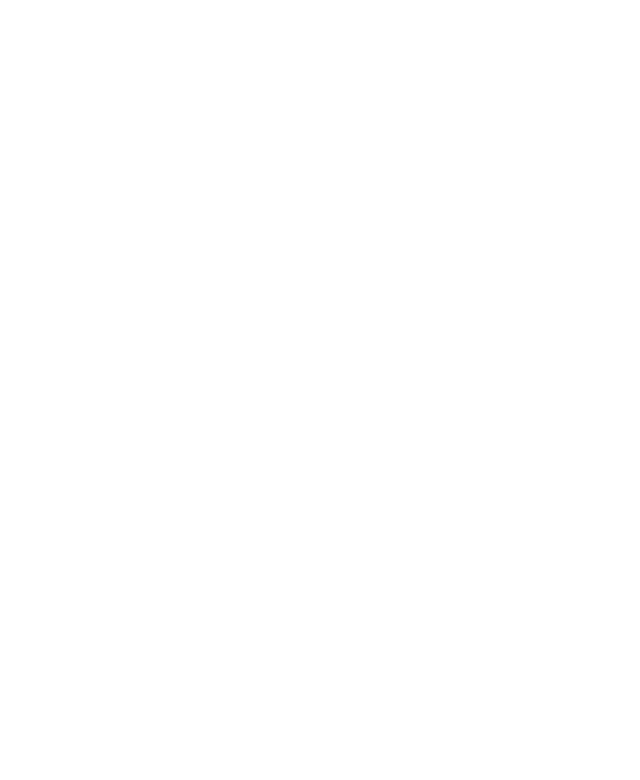
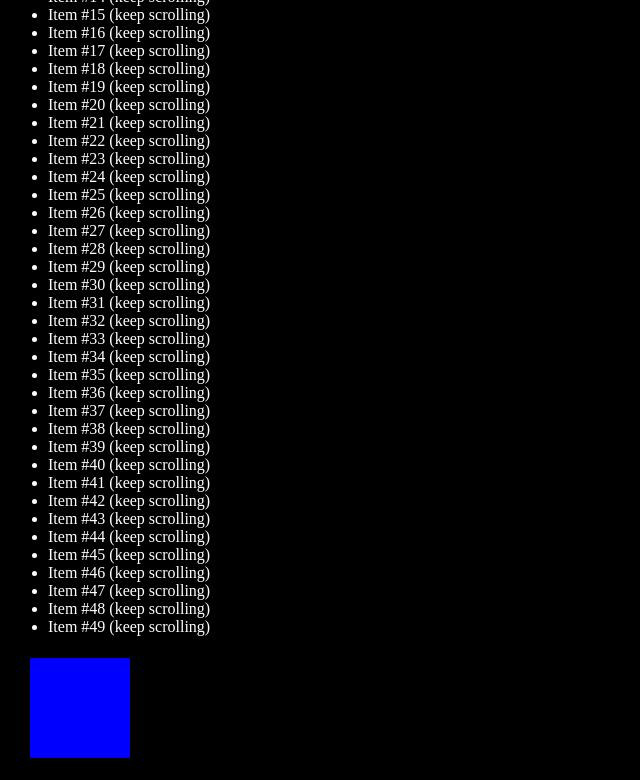
Before and after one commit to Carefree-happy/s-react, a React (Create React App) app: page / in a window 1280 px wide. Shown: the part 280-1060 px from the top of the page, without its empty margins (0-640 px from the left). Before the commit the page ends 800 px from the top, so only its background shows below. Built offline with nearby package versions, Linux system fonts and the light colour scheme.

Commit message:
useEffect: useIntersectionObserver Hook

```diff
--- a/src/HookTest/UseExampleTest.js
+++ b/src/HookTest/UseExampleTest.js
@@ -1,34 +1,59 @@
-import { useEffect, useState } from "react";
+import { useEffect, useRef, useState } from "react";
 
 export function UseExampleTest() {
-    const [position, setPosition] = useState({ x: 0, y: 0 });
+    const [show, setShow] = useState(false);
+    return (
+        <>
+            <LongSection />
+            <Box />
+            <LongSection />
+            <Box />
+            <LongSection />
+        </>
+    );
+}
 
-    useWindowListener("pointermove", (e) => {
-        setPosition({ x: e.clientX, y: e.clientY });
-    });
+function LongSection() {
+    const items = [];
+    for (let i = 0; i < 50; i++) {
+        items.push(<li key={i}>Item #{i} (keep scrolling)</li>);
+    }
+    return <ul>{items}</ul>;
+}
+
+function Box() {
+    const ref = useRef(null);
+
+    useEffect(() => {
+        const div = ref.current;
+        const observer = new IntersectionObserver((entries) => {
+            const entry = entries[0];
+            if (entry.isIntersecting) {
+                document.body.style.backgroundColor = "black";
+                document.body.style.color = "white";
+            } else {
+                document.body.style.backgroundColor = "white";
+                document.body.style.color = "black";
+            }
+        });
+        observer.observe(div, {
+            threshold: 1.0,
+        });
+        return () => {
+            observer.disconnect();
+        };
+    }, []);
 
     return (
         <div
+            ref={ref}
             style={{
-                position: "absolute",
-                backgroundColor: "pink",
-                opacity: 0.6,
-                borderRadius: "50%",
-                transform: `translate(${position.x}px, ${position.y}px)`,
-                left: -20,
-                top: -20,
-                width: 40,
-                height: 40,
+                margin: 20,
+                height: 100,
+                width: 100,
+                border: "2px solid black",
+                backgroundColor: "blue",
             }}
         />
     );
 }
-
-function useWindowListener(eventType, listener) {
-    useEffect(() => {
-        window.addEventListener(eventType, listener);
-        return () => {
-            window.removeEventListener(eventType, listener);
-        };
-    }, [eventType, listener]);
-}
```
